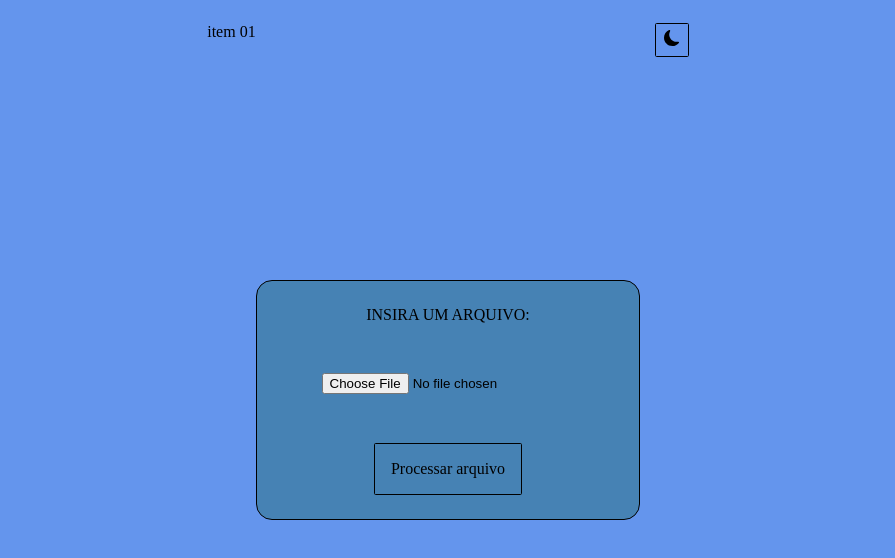
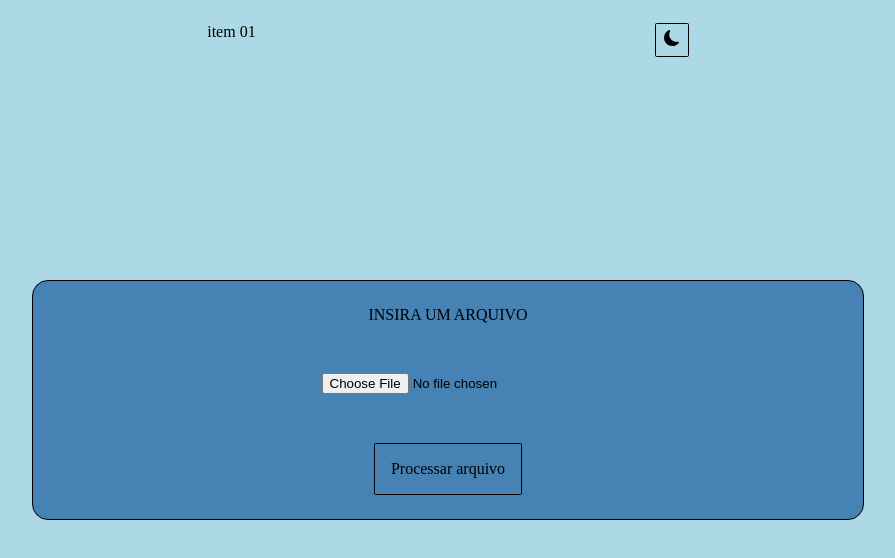
Before and after one commit to geilsonsrz/sistema_ic, a website built with webpack: page dist/index.html in a window 1280 px wide. Shown: the whole page, without its empty margins (192-1087 px from the left). Built offline with nearby package versions, Linux system fonts and the light colour scheme.

Commit message:
INICIALIZACAO DOS ESTILOS

```diff
--- a/src/index.js
+++ b/src/index.js
@@ -10,3 +10,17 @@ import './scripts/processamento/leituraArquivo.js'
 
 // Script do botão para o início do processamento
 import './scripts/processamento/botaoProcessar.js'
+
+
+
+
+// Aviso de seleção do arquivo
+if (sessionStorage.getItem('nome_arquivo')) {
+
+    document.getElementById('texto-aviso-arquivo').innerText = `ARQUIVO SELECIONADO\n${sessionStorage.getItem('nome_arquivo')}`
+
+} else {
+
+    document.getElementById('texto-aviso-arquivo').innerText = 'INSIRA UM ARQUIVO'
+
+}
--- a/src/scripts/processamento/botaoProcessar.js
+++ b/src/scripts/processamento/botaoProcessar.js
@@ -22,6 +22,10 @@ document.getElementById('btn-processar').addEventListener('click', async () => {
 
     // Controle de existência do conteúdo
     if (conteudo) {
+
+        // Aviso de seleção do arquivo
+
+
 
         // Controle do tipo do documento .txt
         if (tipo_documento == '.txt') {
--- a/src/scripts/processamento/leituraArquivo.js
+++ b/src/scripts/processamento/leituraArquivo.js
@@ -5,6 +5,7 @@ document.getElementById('input-arquivo').addEventListener('change', (evento) =>
 
     // Captura do arquivo
     const arquivo = evento.target.files[0]
+
 
     // Critérios de verificação do tipo do arquivo
     const verificacao_txt = (/\.txt$|\.xml/).exec(arquivo.name)
@@ -31,6 +32,8 @@ document.getElementById('input-arquivo').addEventListener('change', (evento) =>
             // Incluindo arquivo atual
             sessionStorage.setItem('conteudo', conteudo)
 
+            // Registro do nome do arquivo selecionado
+            sessionStorage.setItem('nome_arquivo', arquivo.name)
         }
 
         // Chamada do leitor para ler o arquivo como texto (UTF-8)
--- a/src/style/scss/_botoes.scss
+++ b/src/style/scss/_botoes.scss
@@ -1,4 +1,19 @@
 @import './variaveis';
+
+
+.claro
+{
+    #sol { opacity: 0 }
+
+    #lua { opacity: 1 }
+}
+
+.escuro
+{
+    #sol { opacity: 1 }
+
+    #lua { opacity: 0 }
+}
 
 .botao
 {
@@ -26,22 +41,16 @@
 
     &:hover
     {
-        #sol { color: $sol }
+        #sol { color: $acender }
 
-        #lua {color: $lua}
+        #lua {color: $acender}
     }
 }
 
-.claro
+.formulario
 {
-    #sol { opacity: 0 }
-
-    #lua { opacity: 1 }
+    input
+    {
+        background-color: transparent;
+    }
 }
-
-.escuro
-{
-    #sol { opacity: 1 }
-
-    #lua { opacity: 0 }
-}
--- a/src/style/scss/_formulario.scss
+++ b/src/style/scss/_formulario.scss
@@ -1,4 +1,5 @@
 @import './variaveis';
+
 
 .formulario
 {
@@ -6,18 +7,41 @@
     align-items: center;
     justify-content: space-around;
     flex-direction: column;
-    width: 30%;
-    height: 15em;
-
     border: 0.1em solid $cor-primaria;
     border-radius: 1em;
     background-color: $conteiner;
 
-
     .texto-subtitulo
     {
         user-select: none;
-        text-transform: uppercase;
+    }
+}
+
+
+@media (min-width: 320px) {
+
+    .formulario
+    {
+        width: 95%;
+        height: 20em;
     }
 
 }
+
+@media (min-width: 376px) {
+
+    .formulario
+    {
+        width: 80%;
+        height: 18em;
+    }
+}
+
+@media (min-width: 769px) {
+
+    .formulario
+    {
+        width: 65%;
+        height: 15em;
+    }
+}
--- a/src/style/scss/_navbar.scss
+++ b/src/style/scss/_navbar.scss
@@ -5,7 +5,6 @@
     align-items: center;
     justify-content: center;
     width: 100%;
-    height: 5em;
     z-index: 1;
 
     .conteiner-link
@@ -24,3 +23,18 @@
     }
 
 }
+
+@media (min-width: 320px) {
+    .nav-bar
+    {
+        height: 3em;
+    }
+}
+
+
+@media (min-width: 376px) {
+    .nav-bar
+    {
+        height: 5em;
+    }
+}
--- a/src/style/scss/_tela.scss
+++ b/src/style/scss/_tela.scss
@@ -1,4 +1,5 @@
 @import './variaveis';
+
 
 .tela
 {
--- a/src/style/scss/_variaveis.scss
+++ b/src/style/scss/_variaveis.scss
@@ -1,10 +1,9 @@
 // CORES
 $cor-primaria: #000000;
 $cor-secundaria: #DCDCDC;
-$fundo-primario: #6495ED;
-$fundo-secundario: #00008B;
+$fundo-primario: #ADD8E6;
+$fundo-secundario: #000080;
 
 $conteiner: #4682B4;
 
-$sol: #FFFF00;
-$lua: #191970;
+$acender: #FFFF00;
```
Also changed, not shown: dist/index.css, dist/index.html, dist/index.min.js, 1 other file.
